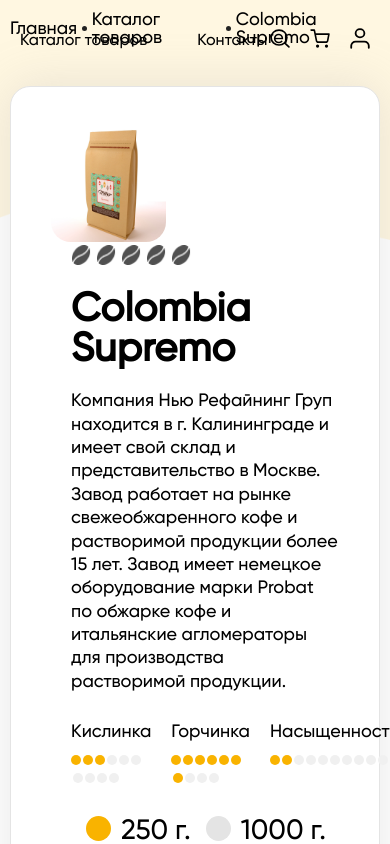
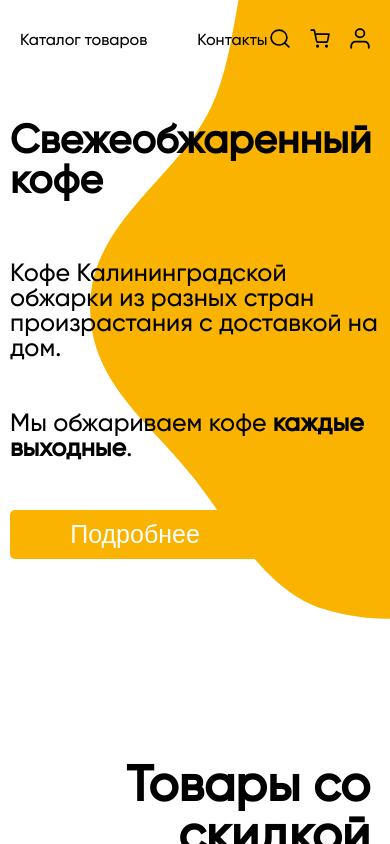
Before and after one commit to niksus-src/coffe-effector, a React (Create React App) app: page / in a window 390 px wide. Shown: the top 844 px of the page. Built offline with nearby package versions, Linux system fonts and the light colour scheme.

Commit message:
add card-item in router
add card-item in router

```diff
--- a/src/components/App.tsx
+++ b/src/components/App.tsx
@@ -16,8 +16,11 @@
       <NavBar />
 
       <Switch>
+        <Route path="/catalog">
+          <ItemCoffe/>
+        </Route>
         <Route path="/">
-          <ItemCoffe />
+          <Main/>
         </Route>
       </Switch>
       <Footer />
--- a/src/components/itemCoffe/ItemCoffe.tsx
+++ b/src/components/itemCoffe/ItemCoffe.tsx
@@ -65,9 +65,9 @@
       </div>
 
       <div className="item-wrapper card-item">
-        <div className="card-content-wrapper">
+        <div className="card-main-wrapper">
           <img className="card-img" src={coffe} alt="coffe" />
-          <div className="card-content">
+          <div className="card-main">
             <div className="card-grain">
               <ul>{renderGrain(4)}</ul>
             </div>
@@ -79,7 +79,7 @@
               имеет немецкое оборудование марки Probat по обжарке кофе и
               итальянские агломераторы для производства растворимой продукции.
             </div>
-            <div className="card-feature">
+            <div className="card-feature-item">
               <div className="card-coffe-characteristic">
                 Кислинка
                 <ul>{renderFeature(3)}</ul>
@@ -93,7 +93,7 @@
                 <ul>{renderFeature(2)}</ul>
               </div>
             </div>
-            <div className="heft">
+            <div className="heft-item">
               <input
                 type="radio"
                 id="250"
--- a/src/components/itemCoffe/itemCoffe.scss
+++ b/src/components/itemCoffe/itemCoffe.scss
@@ -35,14 +35,14 @@
     padding: 100px;
     margin-top: 40px;
 
-    .card-content-wrapper{
+    .card-main-wrapper{
         display: flex;
         .card-img{
             width: 40%;
             border-radius: 20px;
             object-fit: contain;
         }
-        .card-content{
+        .card-main{
             margin-left: 150px;
 
             .card-title{
@@ -84,7 +84,7 @@
         }
     }
 }
-.card-feature{
+.card-feature-item{
     display: flex;
 }
 
@@ -117,7 +117,7 @@
     }
 }
 
-.heft{
+.heft-item{
     display: flex;
     align-items: center;
 
@@ -249,7 +249,7 @@
 
 //MEDIA
 @media (max-width: 1300px) {
-    .card-content{
+    .card-main{
         margin-left: 20px !important;
     }
     .card-img{
@@ -286,9 +286,9 @@
 
 @media (max-width: 426px) {
     .item{
-        padding: 10px;
+        padding: 0;
     }
-    .card-item .card-content-wrapper{
+    .card-item .card-main-wrapper{
         display: block;
     }
     .characteristic-wrapper{
@@ -300,4 +300,7 @@
     .characteristic-wrapper .characteristic{
         width: auto;
     }
+    .item-links{
+        margin-top: 100px;
+    }
 }
```
